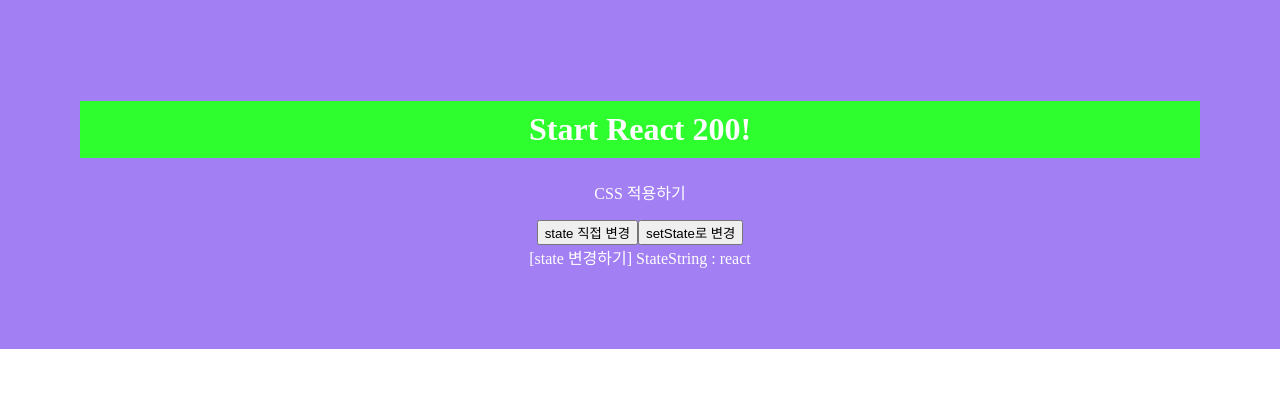
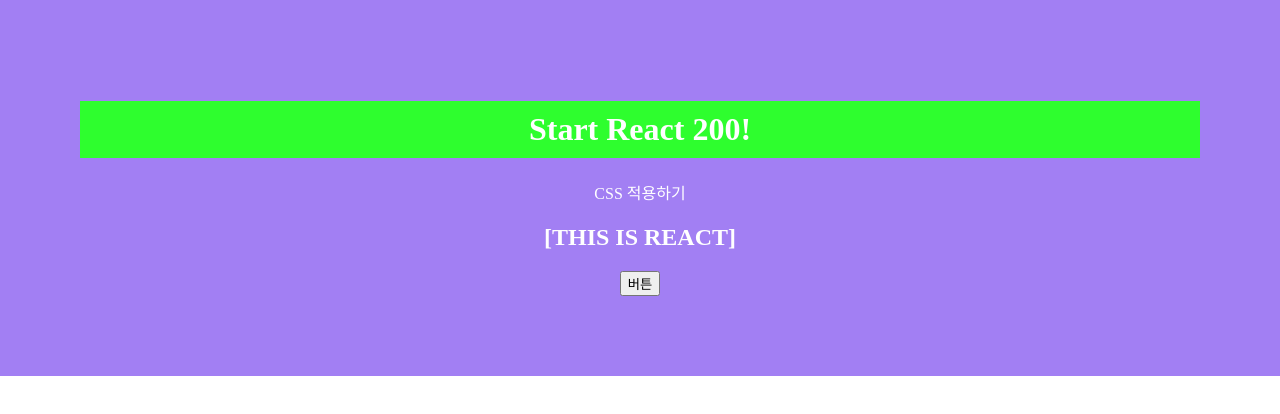
Before and after one commit to jyy1554/study-react, a React (Create React App) app: page / in a window 1280 px wide. Shown: the top 414 px of the page. Built offline with nearby package versions, Linux system fonts and the light colour scheme.

Commit message:
state, hook 사용하기

```diff
--- a/src/App.js
+++ b/src/App.js
@@ -1,13 +1,13 @@
 import React from 'react';
 import './App.css';
-import SetState from './components/R025_SetState';
+import ReactHook from './components/R031_ReactHook';
 
 function App() {
   return (
     <div>
       <h1>Start React 200!</h1>
       <p>CSS 적용하기</p>
-      <SetState/>
+      <ReactHook/>
     </div>
   );
 }
--- /dev/null
+++ b/src/components/R031_ReactHook.js
@@ -0,0 +1,18 @@
+import React, { useEffect, useState } from 'react';
+
+function R031_ReactHook(props) {
+  const [contents, setContents] = useState('[THIS IS REACT]');
+
+  useEffect(() => {
+    console.log('useEffect');
+  });
+
+  return (
+    <div style={{padding: "0px"}}>
+      <h2>{contents}</h2>
+      <button onClick={() => setContents('[THIS IS HOOK]')}>버튼</button>
+    </div>
+  )
+}
+
+export default R031_ReactHook;
```
